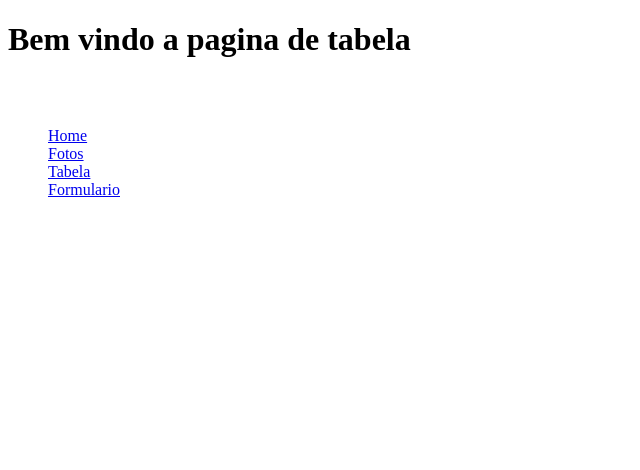
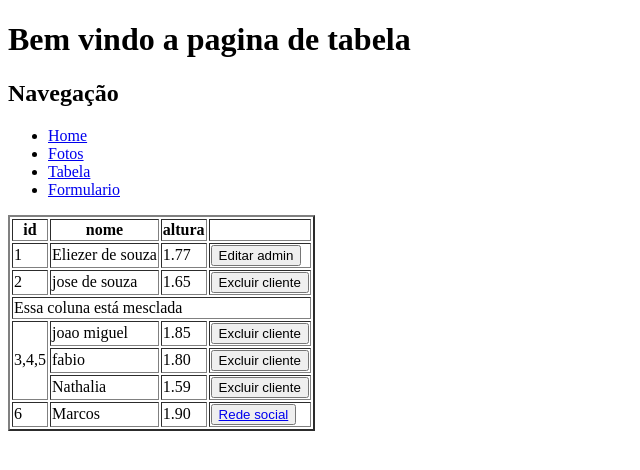
Before and after one commit to senai-eliezer-sp/pw1a2025, a plain HTML site: page tabela.html in a window 1280 px wide. Shown: the whole page, without its empty margins (0-640 px from the left). Drawn offline with Linux system fonts and the light colour scheme.

Commit message:
aula 27/08/25, aterando tabela

```diff
--- a/tabela.html
+++ b/tabela.html
@@ -4,37 +4,112 @@
     <meta charset="UTF-8">
     <meta name="viewport" content="width=device-width, initial-scale=1.0">
     <title>Pagina de tabelas</title>
+	<style>
+		body  {
+			background-color: white
+	}
+	</style>
+
 </head>
 <body>
     <h1>Bem vindo a pagina de tabela</h1>
-    <h2 style="color: white"; >Navegação</h2>
+    <h2 style="color: black"; >Navegação</h2>
 	<ul>
 		<li
-		style="color: white"; >
+		style="color: black"; >
 			<a href="index.html" target="_blank">
 			Home
 			</a>
 		</li>
 		<li
-		style="color: white""; >
+		style="color: black""; >
 			<a href="fotos.html" target="_blank">
 		Fotos
 		</a>
 	</a>
 		</li>
 		<li
-		style="color: white"; >
+		style="color: black"; >
 				<a href="tabela.html" target="_blank">
 			Tabela
 		</a>
 		</li>
 		<li
-		style="color: white"; >
+		style="color: black"; >
 			<a href="formulario.html" target="_blank">
 				Formulario
 			</a>
 		</li>
 
 	</ul>
+	<table border="2">
+		<thead>
+			<tr>
+				<th>id</th>
+				<th>nome</th>
+				<th>altura</th>
+				<th></th>
+			</tr>
+		</thead>
+		<tbody>
+			<tr>
+				<td>1</td>
+				<td>Eliezer de souza</td>
+				<td>1.77</td>
+				<td>
+					<button>Editar admin</button>
+				</td>
+			</tr>
+			<tr>
+				<td>2</td>
+				<td>jose de souza</td>
+				<td>1.65</td>
+				<td>
+					<button>Excluir cliente</button>
+				</td>
+			</tr>
+			<tr>
+				<td colspan="4">
+					Essa coluna está mesclada
+				</td>
+			</tr>
+			<tr>
+				<td rowspan="3">
+					3,4,5
+				</td>
+				<td>joao miguel</td>
+				<td>1.85</td>
+				<td>
+					<button>Excluir cliente</button>
+				</td>
+			</tr>
+			<tr>
+				<td>fabio</td>
+				<td>1.80</td>
+				<td>
+					<button>Excluir cliente</button>
+				</td>
+			</tr>
+			<tr>
+				<td>Nathalia</td>
+				<td>1.59</td>
+				<td>
+					<button>Excluir cliente</button>
+				</td>
+			</tr>
+			<tr>
+				<td>6</td>
+				<td>Marcos</td>
+				<td>1.90</td>
+				<td>
+					<button><a href="https://facebook.com" target="_blank"</button>
+						Rede social
+					</a>
+				</td>
+			</tr>
+
+		</tbody>
+	</table>
+
 </body>
 </html>
```
Also changed, not shown: formulario.html (+6 -1 lines), index.html (+1 -1 lines).
